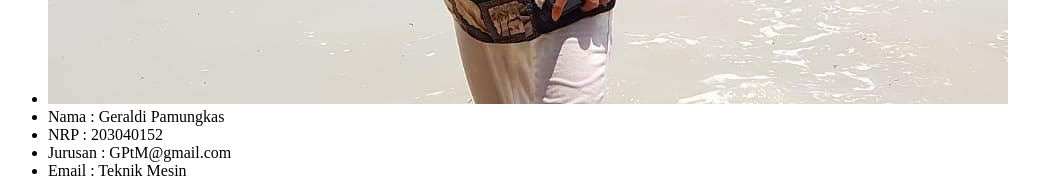
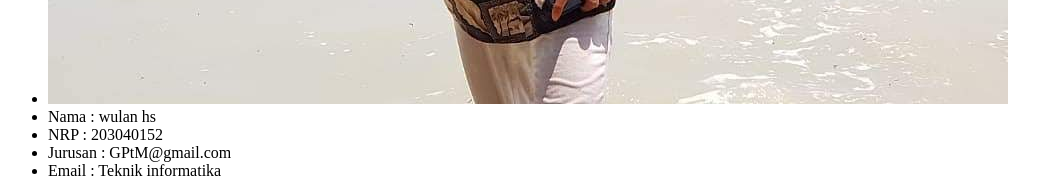
Before and after one commit to galih250/pw2021_203040174, a PHP site: page /latihan2.php in a window 1280 px wide. Shown: the part 1988-2184 px from the top of the page, without its empty margins (0-1039 px from the left). Run offline with PHP 8.4, Linux system fonts and the light colour scheme.

Commit message:
Update latihan2.php

```diff
--- a/pertemuan6/latihan2.php
+++ b/pertemuan6/latihan2.php
@@ -27,10 +27,10 @@ $mahasiswa = [
         "gambar" => "linggih.jpg"
     ],
     [
-        "nama" => "Geraldi Pamungkas",
+        "nama" => "wulan hs",
         "nrp" => "203040152",
         "email" => "GPtM@gmail.com",
-        "jurusan" => "Teknik Mesin",
+        "jurusan" => "Teknik informatika",
         "gambar" => "linggih.jpg"
     ]
 ];
```
